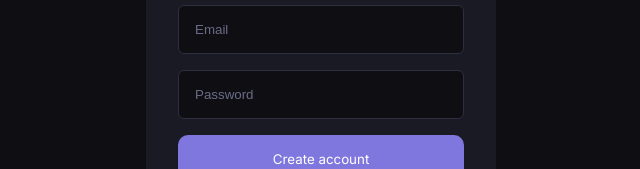
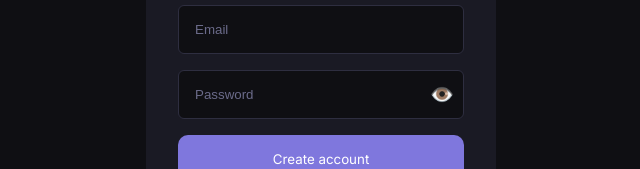
Before and after one commit to DareOlolade/Notely, a React (Vite) app in the folder frontend/: page /register in a window 1280 px wide. Shown: the part 348-517 px from the top of the page, without its empty margins (319-959 px from the left). Built offline with nearby package versions, Linux system fonts and the light colour scheme; no server answers.

Commit message:
add api url and password view

```diff
--- a/frontend/src/index.css
+++ b/frontend/src/index.css
@@ -106,7 +106,7 @@ button {
 .register_container label {
   color: #6b6b8a;
 }
-.register_container button, .login-container button {
+.register_container .create-account-btn, .login-container .sign-in-btn {
   background-color: #7f77dd;
   padding: 1rem;
   cursor: pointer;
@@ -167,7 +167,26 @@ button {
   }
 }
 
+.password-wrapper {
+  position: relative;
+  display: flex;
+  align-items: center;
+}
 
+.password-wrapper input {
+  width: 100%;
+  padding-right: 40px; /* Make space for the icon */
+}
+
+.toggle-button {
+  position: absolute;
+  right: 10px;
+  background: none;
+  border: none;
+  cursor: pointer;
+  padding: 0;
+  font-size: 1.2rem;
+}
 
 
 /* =================DASHBOARD==================== */
--- a/frontend/src/pages/Login.jsx
+++ b/frontend/src/pages/Login.jsx
@@ -2,11 +2,13 @@ import axios from "axios";
 import { useState } from "react";
 import { Link, useNavigate } from "react-router-dom";
 import toast from "react-hot-toast";
+import { AiOutlineEye, AiOutlineEyeInvisible } from "react-icons/ai";
 
 const Login = () => {
   const [email, setEmail] = useState("");
   const [password, setPassword] = useState("");
   const [error, setError] = useState(null);
+  const [showPassword, setShowPassword] = useState(false);
   const navigate = useNavigate();
   const API_URL = import.meta.env.VITE_API_URL || "http://localhost:5000";
 
@@ -46,19 +48,28 @@ const Login = () => {
           <input
             type="email"
             value={email}
-            placeholder="email"
+            placeholder="Email"
             onChange={(e) => {
               setEmail(e.target.value);
               setError(null);
             }}
           />
-          <input
-            type="password"
-            value={password}
-            placeholder="password"
-            onChange={(e) => setPassword(e.target.value)}
-          />
-          <button disabled={loading}>
+          <div className="password-wrapper">
+            <input
+              type={showPassword ? "text" : "password"} // Dynamic type
+              value={password}
+              placeholder="Password"
+              onChange={(e) => setPassword(e.target.value)}
+            />
+            <button
+              type="button"
+              className="toggle-button"
+              onClick={() => setShowPassword(!showPassword)}
+            >
+              {showPassword ? <AiOutlineEyeInvisible /> : <AiOutlineEye />}
+            </button>
+          </div>
+          <button className="sign-in-btn" disabled={loading}>
             {loading ? "Signing in..." : "Sign in"}
           </button>
           {error && <p className="error">⚠️ {error}</p>}
--- a/frontend/src/pages/Register.jsx
+++ b/frontend/src/pages/Register.jsx
@@ -3,7 +3,6 @@ import axios from "axios";
 import { Link, useNavigate } from "react-router-dom";
 import toast from "react-hot-toast";
 import { useRef } from "react";
-
 
 const Register = () => {
   const nameRef = useRef();
@@ -13,6 +12,7 @@ const Register = () => {
   const [email, setEmail] = useState("");
   const [password, setPassword] = useState("");
   const [loading, setLoading] = useState(false);
+  const [showPassword, setShowPassword] = useState(false);
   const API_URL = import.meta.env.VITE_API_URL || "http://localhost:5000";
   const navigate = useNavigate();
   const handleSubmit = async (e) => {
@@ -20,20 +20,20 @@ const Register = () => {
 
     if (!name.trim()) {
       toast.error("Name is required");
-      nameRef.current.focus()
+      nameRef.current.focus();
       return;
     }
     const emailRegex = /^[^\s@]+@[^\s@]+\.[^\s@]+$/;
 
     if (!emailRegex.test(email)) {
       toast.error("Enter a valid email address");
-      emailRef.current.focus()
+      emailRef.current.focus();
       return;
     }
 
     if (password.length < 6) {
       toast.error("Password must be at least 6 characters");
-      passwordRef.current.focus()
+      passwordRef.current.focus();
       return;
     }
     setLoading(true);
@@ -88,15 +88,22 @@ const Register = () => {
             required
             onChange={(e) => setEmail(e.target.value)}
           />
-          <input
-            type="password"
-            ref={passwordRef}
-            placeholder="Password"
-            value={password}
-            required
-            onChange={(e) => setPassword(e.target.value)}
-          />
-          <button disabled={loading}>
+          <div className="password-wrapper">
+            <input
+              type={showPassword ? "text" : "password"}
+              value={password}
+              placeholder="Password"
+              onChange={(e) => setPassword(e.target.value)}
+            />
+            <button
+              type="button"
+              className="toggle-button"
+              onClick={() => setShowPassword(!showPassword)}
+            >
+              {showPassword ? "🙈" : "👁️"}
+            </button>
+          </div>
+          <button className="create-account-btn" disabled={loading}>
             {loading ? "Creating..." : "Create account"}
           </button>
         </form>
```
Also changed, not shown: 2 other files (tests, documents, lock files or other folders).
